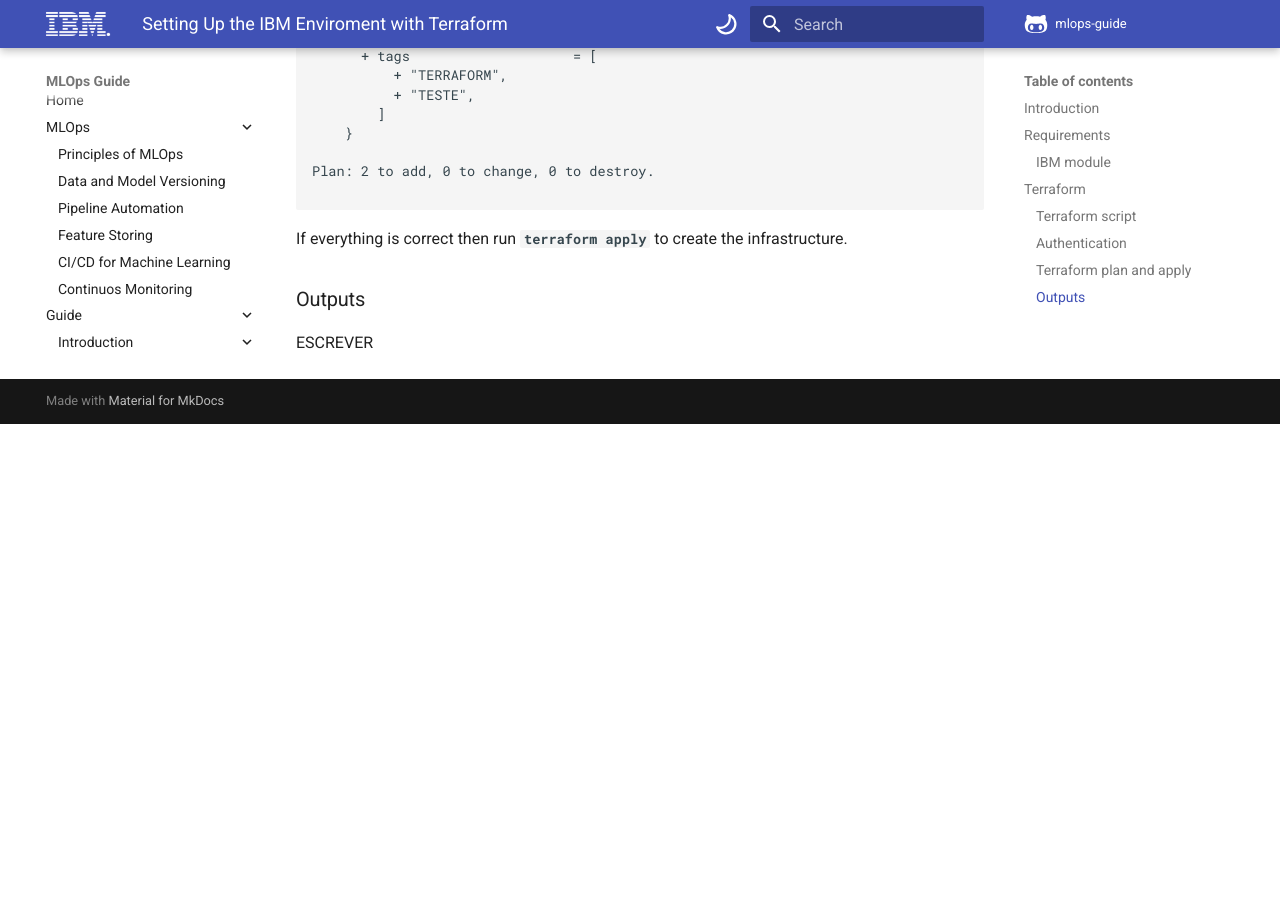
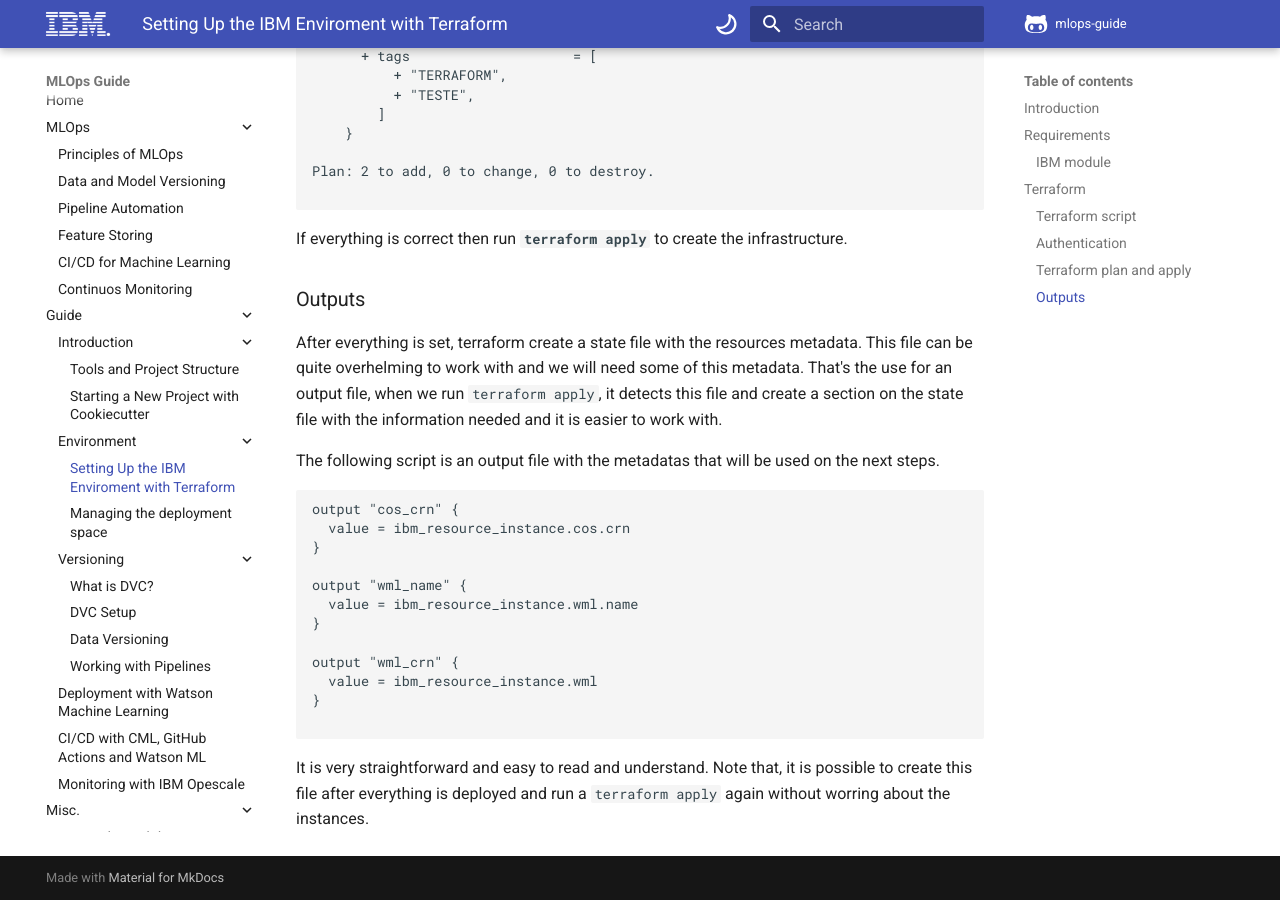
Before and after one commit to mlops-guide/mlops-guide.github.io, an MkDocs documentation site: the page built from docs/Infraestrutura/Terraform/index.md, in a window 1280 px wide and 900 px high, scrolled down 3324 px. Built offline with MkDocs 1.6.1 and Material for MkDocs 9.7.7, drawn with Linux system fonts in a browser that asks for light colours; comment, search, counter and statistics services are not loaded; before the commit the page ends 3748 px from its top, so only the background shows below that.

Commit message:
Environment setup text done

````diff
--- a/docs/Infraestrutura/Terraform/index.md
+++ b/docs/Infraestrutura/Terraform/index.md
@@ -153,4 +153,23 @@
 
 ### Outputs
 
-ESCREVER
+After everything is set, terraform create a state file with the resources metadata. This file can be quite overhelming to work with and we will need some of this metadata. That's the use for an output file, when we run ```terraform apply```, it detects this file and create a section on the state file with the information needed and it is easier to work with.
+
+The following script is an output file with the metadatas that will be used on the next steps.
+
+```
+output "cos_crn" {
+  value = ibm_resource_instance.cos.crn
+}
+
+output "wml_name" {
+  value = ibm_resource_instance.wml.name
+}
+
+output "wml_crn" {
+  value = ibm_resource_instance.wml
+}
+
+```
+
+It is very straightforward and easy to read and understand. Note that, it is possible to create this file after everything is deployed and run a ```terraform apply``` again without worring about the instances.
````
Also changed, not shown: docs/Infraestrutura/Python/index.md (+1 -3 lines).
